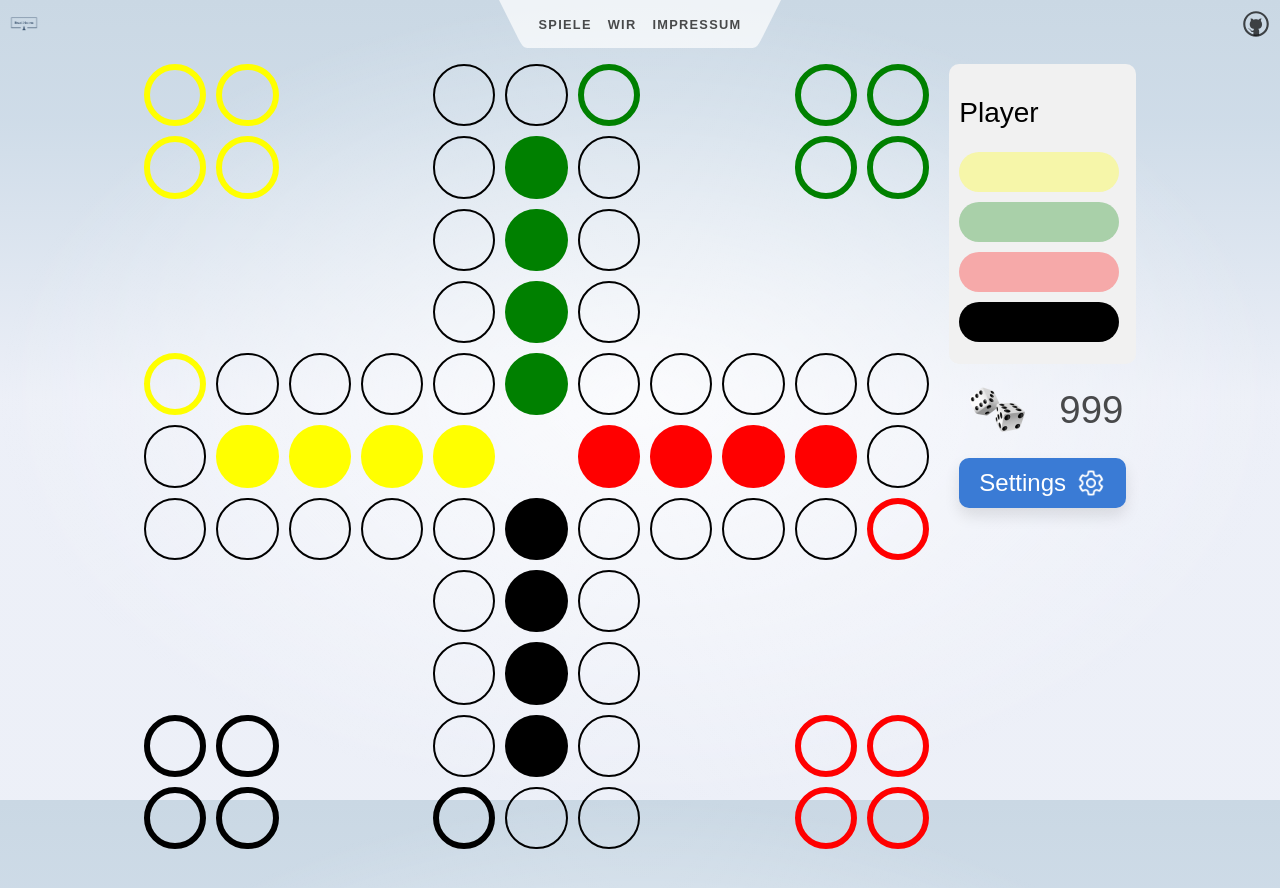
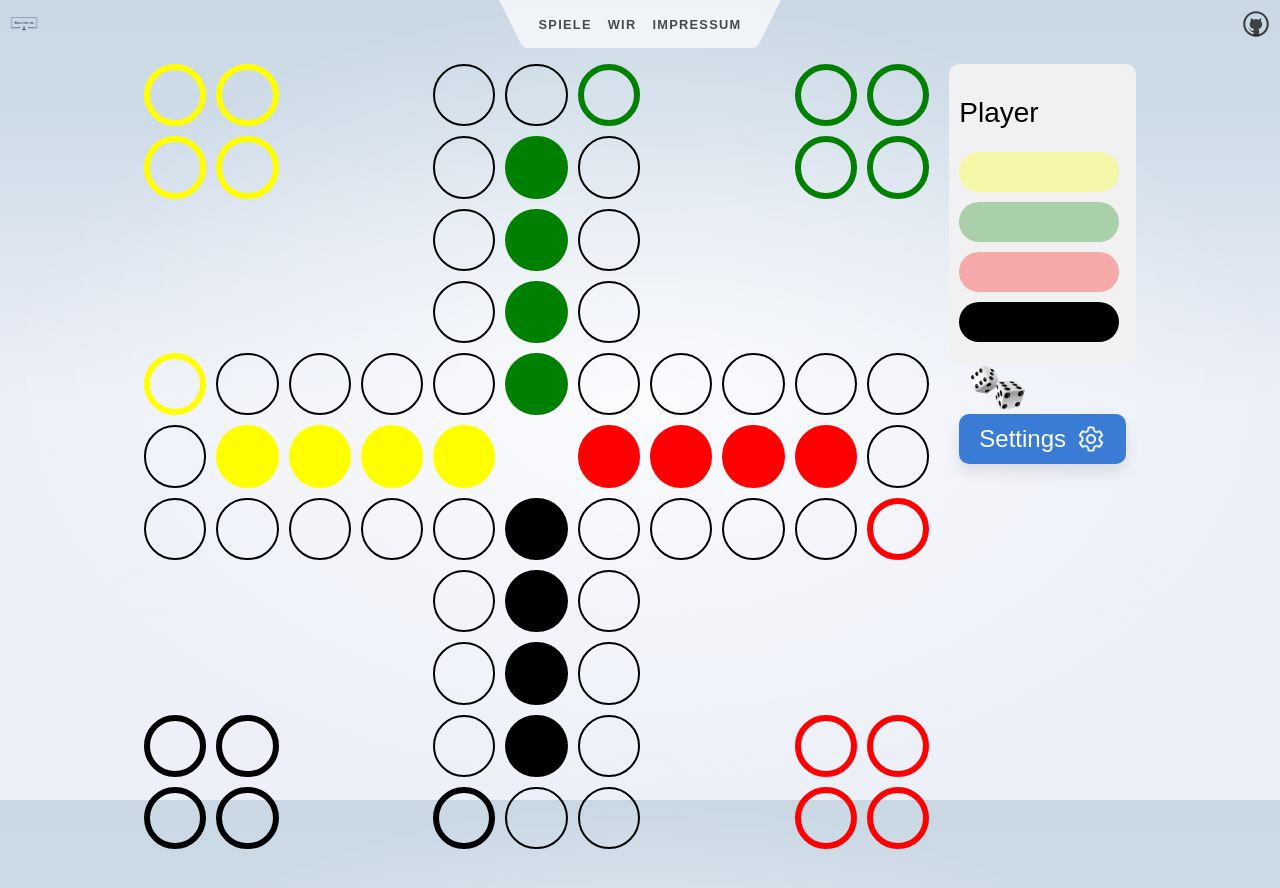
Before and after one commit to Pixxxel-Perfect/Boardheaven, a SvelteKit app in the folder frontend/boardheaven/: page /game in a window 1280 px wide. Built offline with nearby package versions, Linux system fonts and the light colour scheme.

Commit message:
Small dice fix

```diff
--- a/frontend/boardheaven/src/routes/game/+page.svelte
+++ b/frontend/boardheaven/src/routes/game/+page.svelte
@@ -377,7 +377,7 @@
         {/each}
         <div class="flexer">
           <img src={wuerfel2} alt="Würfel" />
-          <h1 class="padding">{dice}</h1>
+          <h1 class="padding">{dice !== 999 ? dice : ''}</h1>
         </div>
         <div>
           <button class="settings-button" on:click={() => (isModalOpen = true)}>
```
